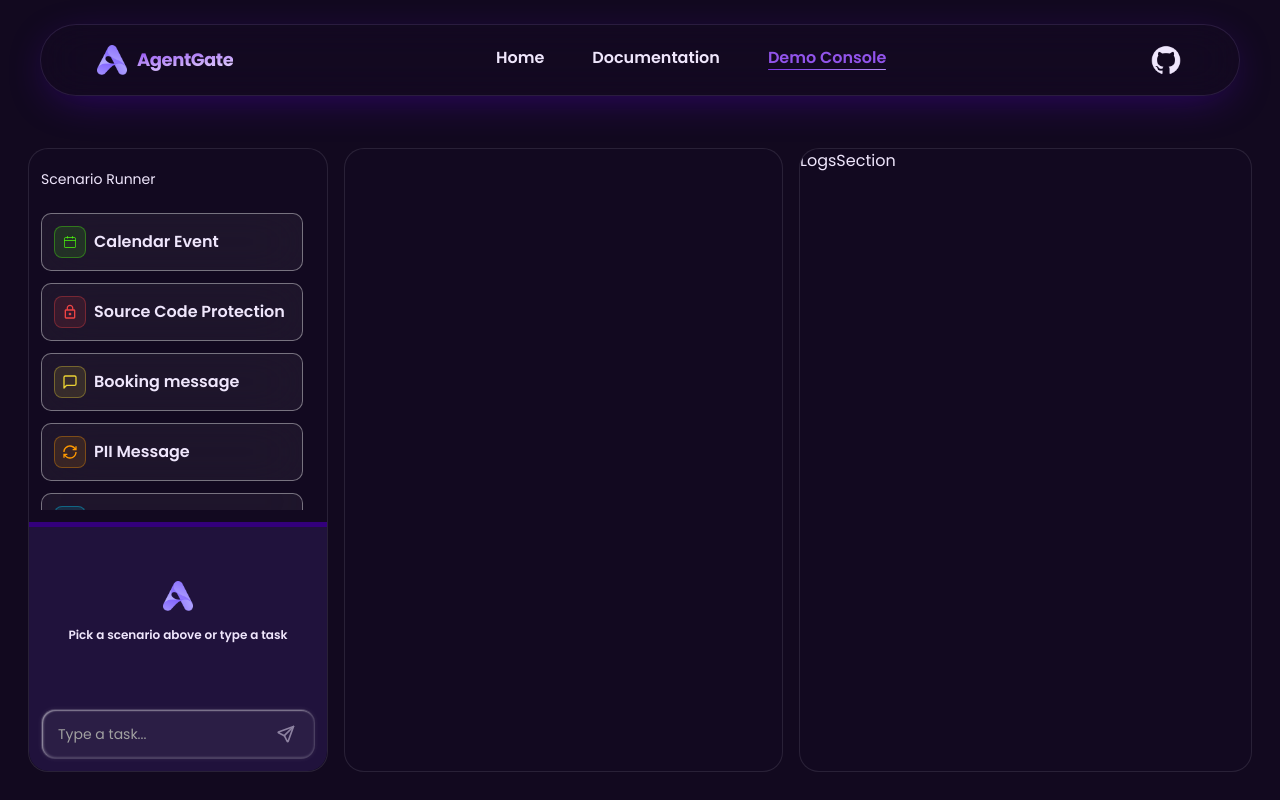
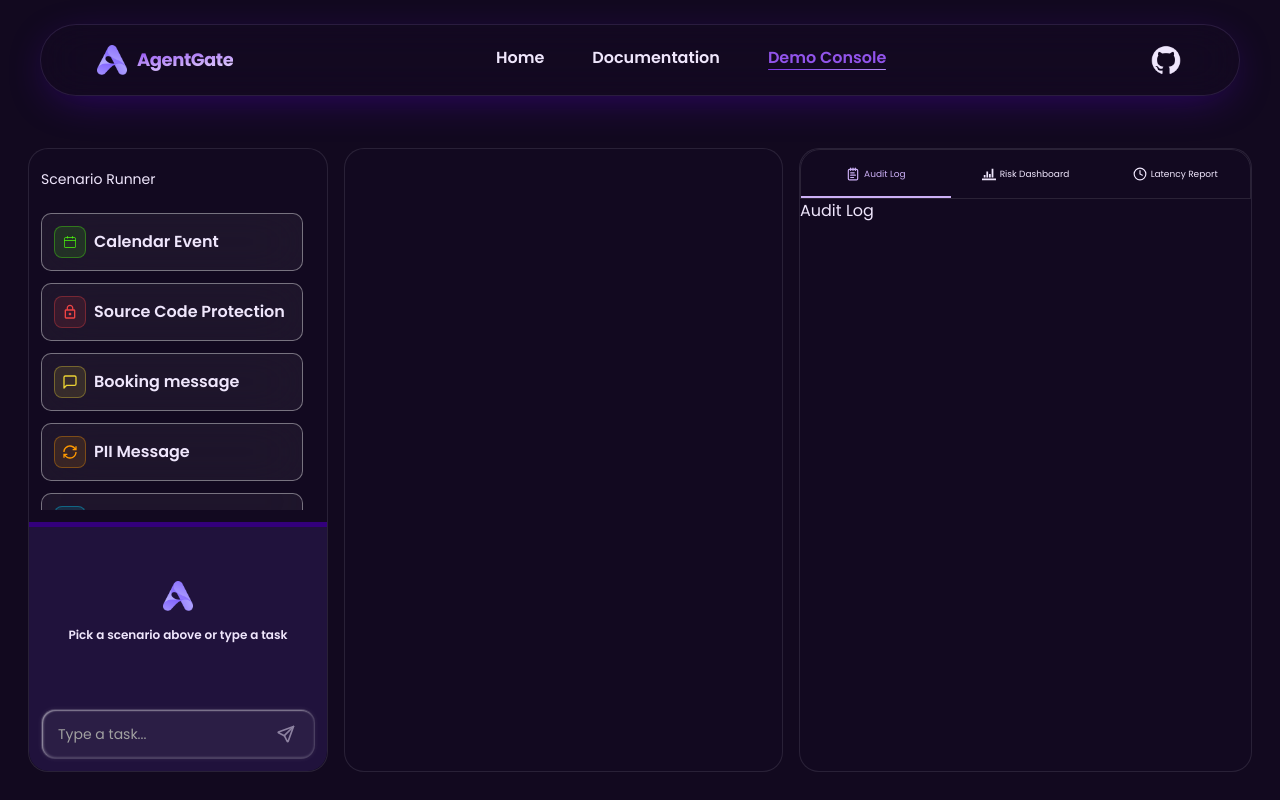
Before and after one commit to ihyaulumuddin14/laplace-agentgate, a Next.js app: page /demo in a window 1280 px wide. Built offline with nearby package versions, Linux system fonts and the light colour scheme.

Commit message:
feat(demo-logs): create inner new tabs section at logs section

```diff
--- a/src/features/demo/components/misc/MobileDemoContainer.tsx
+++ b/src/features/demo/components/misc/MobileDemoContainer.tsx
@@ -30,6 +30,8 @@ export default function MobileDemoContainer() {
               handleSwitchTab={handleSwitchTab}
               tab={tab}
               isActive={currentTab.label === tab.label}
+              className="flex flex-col items-center justify-center gap-1 w-full h-full capitalize cursor-pointer! active:scale-95 transition-all duration-200"
+              iconClassName="text-lg"
             />
           ))}
           <span
@@ -41,7 +43,7 @@ export default function MobileDemoContainer() {
         </ul>
       </nav>
 
-      <main className="relative w-full h-[calc(100%-62px)] overflow-hidden">
+      <main className="relative w-full h-[calc(100%-62px)] border rounded-b-[20px] overflow-hidden">
         <AnimatePresence custom={direction}>
           {currentTab === DemoTabs.chat && (
             <DemoCardWrapperMotion
@@ -73,33 +75,34 @@ export default function MobileDemoContainer() {
   );
 }
 
-const MobileTab = ({
+export const MobileTab = ({
   handleSwitchTab,
   tab,
   isActive,
+  className = "",
+  iconClassName = "",
 }: {
   handleSwitchTab: (tab: DemoTab) => void;
   tab: DemoTab;
   isActive: boolean;
+  className?: string;
+  iconClassName?: string;
 }) => {
   return (
     <li className="h-full text-center text-sm hover:bg-purple-500/50 hover:text-white">
       <button
         type="button"
         onClick={() => handleSwitchTab(tab)}
-        className={cn(
-          "flex flex-col items-center justify-center gap-1 w-full h-full capitalize cursor-pointer! active:scale-95 transition-all duration-200",
-          isActive && "text-purple-100",
-        )}
+        className={cn(className, isActive && "text-purple-100")}
       >
-        <tab.icon className="text-xl" />
+        <tab.icon className={iconClassName} />
         {tab.label}
       </button>
     </li>
   );
 };
 
-const DemoCardWrapperMotion = ({
+export const DemoCardWrapperMotion = ({
   children,
   direction,
 }: {
--- a/src/features/demo/components/sections/LogsSection.tsx
+++ b/src/features/demo/components/sections/LogsSection.tsx
@@ -1,5 +1,73 @@
+"use client";
+
+import { AnimatePresence } from "motion/react";
+import { useState } from "react";
+import { type DemoTab, LogsTabs } from "../../types";
+import { DemoCardWrapperMotion, MobileTab } from "../misc/MobileDemoContainer";
+
 const LogsSection = () => {
-  return <div>LogsSection</div>;
+  const [currentTab, setCurrentTab] = useState<DemoTab>(LogsTabs.audit);
+  const currentIndex = Object.values(LogsTabs).indexOf(currentTab);
+  const [direction, setDirection] = useState(1);
+
+  const handleSwitchTab = (tab: DemoTab) => {
+    const nextIndex = Object.values(LogsTabs).indexOf(tab);
+    setDirection(nextIndex > currentIndex ? 1 : -1);
+    setCurrentTab(tab);
+  };
+
+  return (
+    <div className="w-full h-full relative flex flex-col">
+      <nav className="w-full h-fit border z-20 rounded-t-[20px]">
+        <ul className="w-full grid grid-cols-3 h-12 relative">
+          {Object.values(LogsTabs).map((tab) => (
+            <MobileTab
+              key={tab.label}
+              handleSwitchTab={handleSwitchTab}
+              tab={tab}
+              isActive={currentTab.label === tab.label}
+              className="flex text-[9px] items-center justify-center gap-1 w-full h-full capitalize cursor-pointer! active:scale-95 transition-all duration-200"
+              iconClassName="text-sm"
+            />
+          ))}
+          <span
+            className="absolute bottom-0 left-0 h-0.5 w-1/3 bg-purple-100 transition-transform duration-300 ease-in-out"
+            style={{
+              transform: `translateX(${currentIndex * 100}%)`,
+            }}
+          />
+        </ul>
+      </nav>
+      <main className="flex-1 h-full relative flex flex-col">
+        <AnimatePresence custom={direction}>
+          {currentTab === LogsTabs.audit && (
+            <DemoCardWrapperMotion
+              direction={direction}
+              key={LogsTabs.audit.label}
+            >
+              Audit Log
+            </DemoCardWrapperMotion>
+          )}
+          {currentTab === LogsTabs.risk && (
+            <DemoCardWrapperMotion
+              direction={direction}
+              key={LogsTabs.risk.label}
+            >
+              Risk Dashboard
+            </DemoCardWrapperMotion>
+          )}
+          {currentTab === LogsTabs.latency && (
+            <DemoCardWrapperMotion
+              direction={direction}
+              key={LogsTabs.latency.label}
+            >
+              Latency Report
+            </DemoCardWrapperMotion>
+          )}
+        </AnimatePresence>
+      </main>
+    </div>
+  );
 };
 
 export default LogsSection;
--- a/src/features/demo/types.ts
+++ b/src/features/demo/types.ts
@@ -1,4 +1,6 @@
 import type { IconType } from "react-icons";
+import { FiClock } from "react-icons/fi";
+import { ImStatsBars } from "react-icons/im";
 import { IoEyeOutline } from "react-icons/io5";
 import { LuNotepadText } from "react-icons/lu";
 import { MdOutlineMessage } from "react-icons/md";
@@ -38,6 +40,8 @@ export type DemoTab = {
 
 type DemoTabType = "chat" | "state" | "logs";
 
+type LogsTabType = "audit" | "risk" | "latency";
+
 export const DemoTabs: Record<DemoTabType, DemoTab> = {
   chat: {
     label: "Scenario",
@@ -50,6 +54,21 @@ export const DemoTabs: Record<DemoTabType, DemoTab> = {
   logs: {
     label: "Logs",
     icon: LuNotepadText,
+  },
+};
+
+export const LogsTabs: Record<LogsTabType, DemoTab> = {
+  audit: {
+    label: "Audit Log",
+    icon: LuNotepadText,
+  },
+  risk: {
+    label: "Risk Dashboard",
+    icon: ImStatsBars,
+  },
+  latency: {
+    label: "Latency Report",
+    icon: FiClock,
   },
 };
 
```
